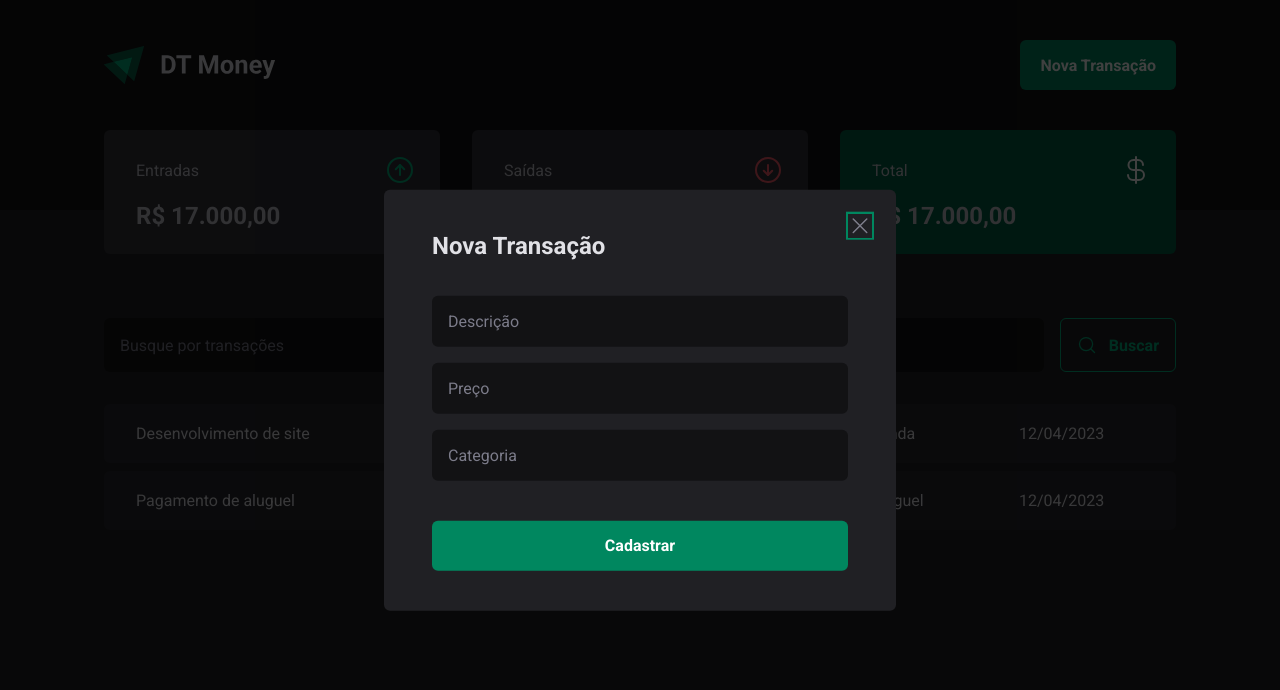
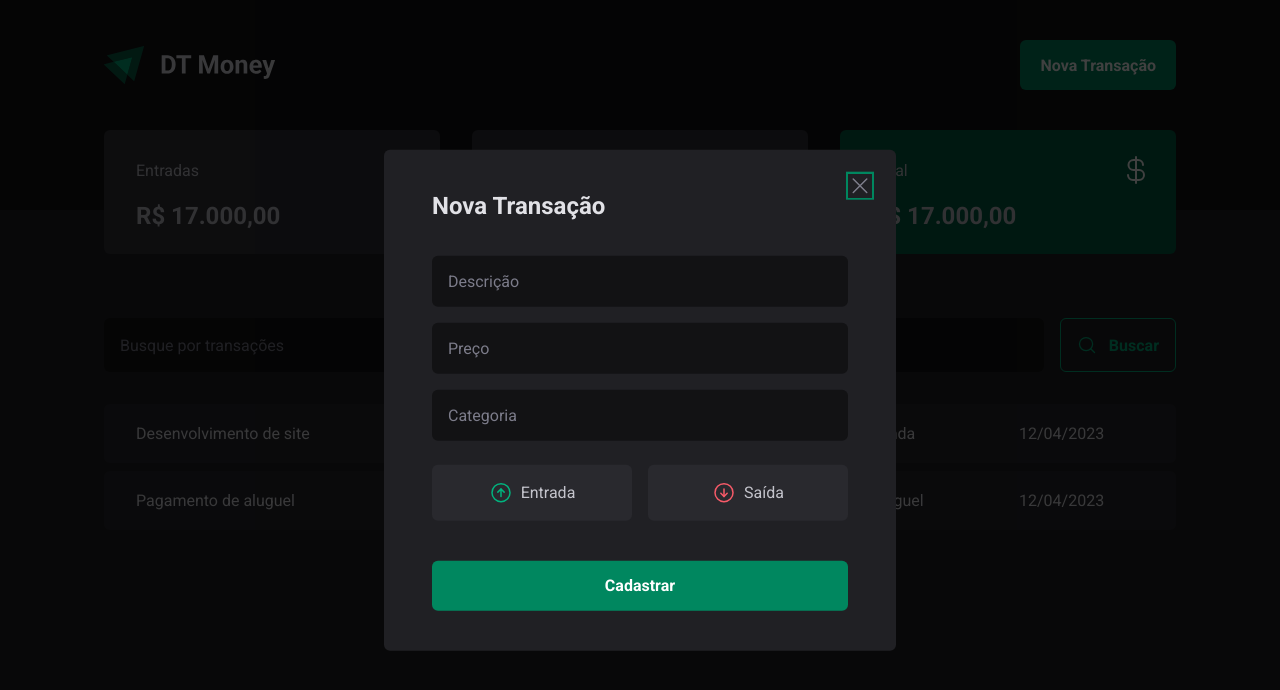
Before and after one commit to rlucasmd/03-dtmoney, a React (Vite) app: page / in a window 1280 px wide. Both pictures are taken after a click on the button "Nova Transação". Shown: the top 690 px of the page. Built offline with nearby package versions, Linux system fonts and the light colour scheme.

Commit message:
add: Trasaction type radio button styles

```diff
--- a/src/components/NewTransactionModal/index.tsx
+++ b/src/components/NewTransactionModal/index.tsx
@@ -1,6 +1,6 @@
 import * as Dialog from "@radix-ui/react-dialog";
-import { CloseButton, ModalContent, ModalOverlay, ModalTitle, ModalForm } from "./styles";
-import { X } from "phosphor-react";
+import { CloseButton, ModalContent, ModalOverlay, ModalTitle, ModalForm, TransactionTypeContainer, TransactionTypeButton } from "./styles";
+import { ArrowCircleDown, ArrowCircleUp, X } from "phosphor-react";
 
 function NewTransactionModal(){
   return (
@@ -17,6 +17,19 @@ function NewTransactionModal(){
           <input type="text" placeholder="Preço" required/>
           <input type="text" placeholder="Categoria" required/>
 
+          <TransactionTypeContainer>
+            <TransactionTypeButton variant="income">
+              <ArrowCircleUp size={24}/>
+              Entrada
+
+            </TransactionTypeButton>
+            <TransactionTypeButton variant="outcome">
+              <ArrowCircleDown size={24}/>
+              Saída
+
+            </TransactionTypeButton>
+          </TransactionTypeContainer>
+
           <button type="submit">
             Cadastrar
           </button>
--- a/src/components/NewTransactionModal/styles.ts
+++ b/src/components/NewTransactionModal/styles.ts
@@ -20,8 +20,6 @@ const ModalContent = styled(Dialog.Content)`
   left: 50%;
 
   transform: translate(-50%, -50%);
-
-
 `;
 
 const ModalTitle = styled(Dialog.Title)`
@@ -80,4 +78,41 @@ const ModalForm = styled.form`
     }
 `;
 
-export { ModalOverlay, ModalContent, ModalTitle, CloseButton, ModalForm };
+const TransactionTypeContainer = styled.div`
+  display: grid;
+  grid-template-columns: repeat(2 ,1fr);
+  gap: 1rem;
+  margin-top: 0.5rem;
+`;
+
+type TransactionTypeButtonProps = {
+  variant: "income" | "outcome";
+}
+
+const TransactionTypeButton = styled.button<TransactionTypeButtonProps>`
+  background: ${({theme}) => theme.colors["gray-700"]};
+  display: flex;
+  align-items: center;
+  justify-content: center;
+  padding: 1rem;
+  gap: 0.5rem;
+  border-radius: 6px;
+  cursor: pointer;
+
+  border: 0;
+  color: ${({theme}) => theme.colors["gray-300"]};
+
+  svg{
+    color: ${({theme, variant}) => theme.colors[`${variant}`]};
+  }
+`;
+
+export {
+  ModalOverlay,
+  ModalContent,
+  ModalTitle,
+  CloseButton,
+  ModalForm,
+  TransactionTypeContainer,
+  TransactionTypeButton
+};
```
